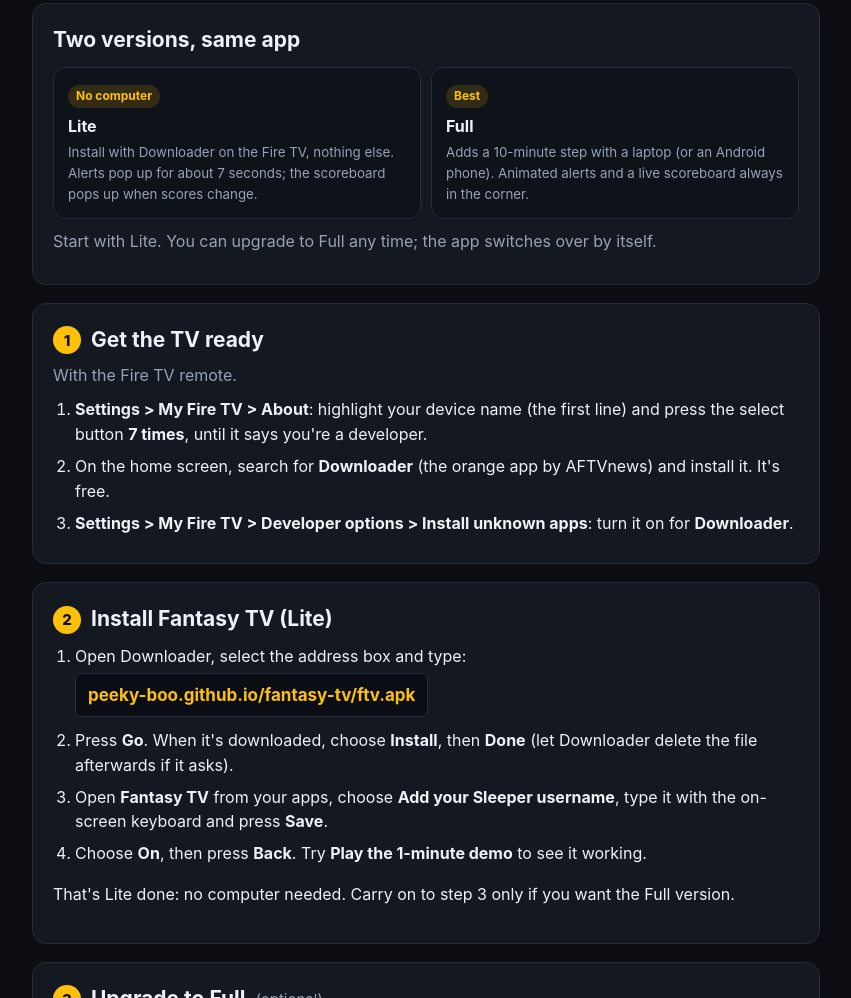
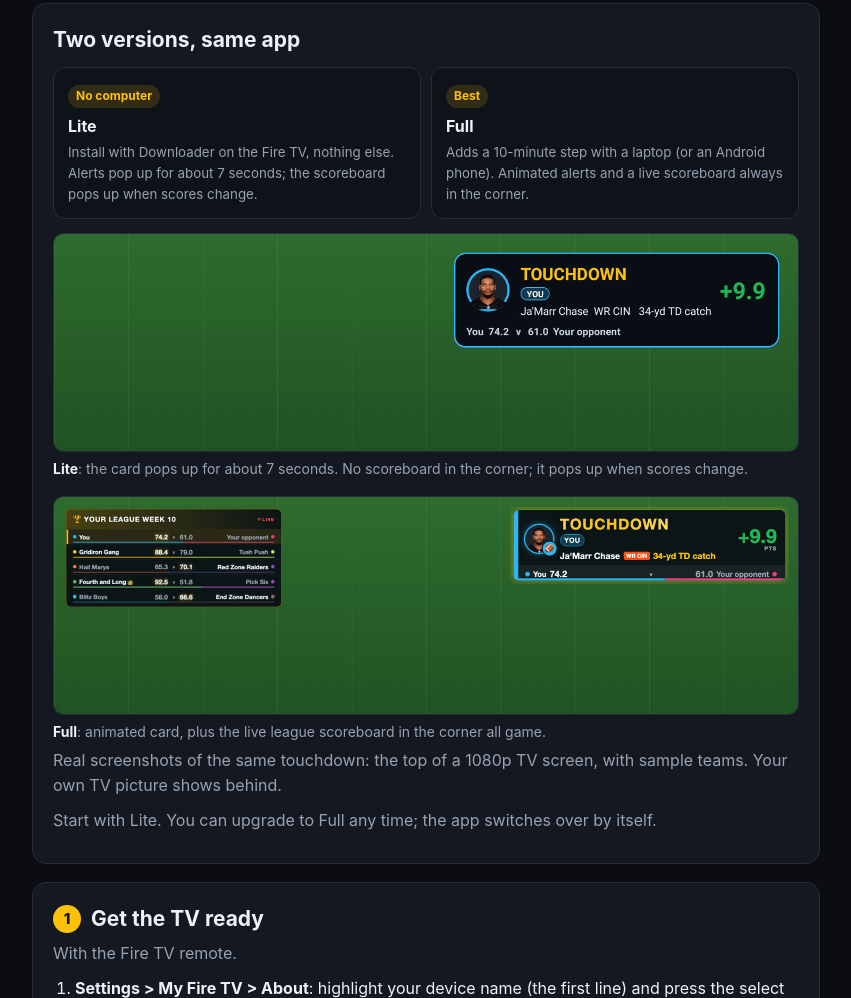
Before and after one commit to Peeky-Boo/fantasy-tv, a plain HTML site: page install.html in a window 1280 px wide. Shown: the part 225-1223 px from the top of the page, without its empty margins (214-1065 px from the left). Drawn offline with Linux system fonts and the light colour scheme.

Commit message:
Guide: Lite vs Full screenshots; app 1.7 (sound in time with lite cards, solid lite cards, sample alerts)
Co-Authored-By: Claude Opus 5.5 <noreply@anthropic.com>

```diff
--- a/install.html
+++ b/install.html
@@ -36,6 +36,11 @@
   table { width: 100%; border-collapse: collapse; font-size: 15px; margin-top: 6px; }
   th, td { text-align: left; padding: 8px 6px; border-top: 1px solid var(--line); vertical-align: top; }
   th { color: var(--muted); font-weight: 600; }
+  .shots { display: grid; grid-template-columns: 1fr; gap: 16px; margin: 14px 0 6px; }
+  .shots figure { margin: 0; }
+  .shots img { width: 100%; height: auto; display: block; border-radius: 10px; border: 1px solid var(--line); }
+  .shots figcaption { font-size: 14px; color: var(--muted); margin-top: 6px; }
+  .shots figcaption b { color: var(--ink); }
   footer { color: var(--muted); font-size: 13px; text-align: center; margin-top: 30px; }
 </style>
 </head>
@@ -60,6 +65,13 @@
       <div class="card"><span class="tag">No computer</span><b>Lite</b><small>Install with Downloader on the Fire TV, nothing else. Alerts pop up for about 7 seconds; the scoreboard pops up when scores change.</small></div>
       <div class="card"><span class="tag">Best</span><b>Full</b><small>Adds a 10-minute step with a laptop (or an Android phone). Animated alerts and a live scoreboard always in the corner.</small></div>
     </div>
+    <div class="shots">
+      <figure><img src="img/lite.jpg" alt="Lite: a touchdown card in the top-right corner" width="1400" height="408" loading="lazy">
+        <figcaption><b>Lite</b>: the card pops up for about 7 seconds. No scoreboard in the corner; it pops up when scores change.</figcaption></figure>
+      <figure><img src="img/full.jpg" alt="Full: an animated touchdown card top right and a live league scoreboard top left" width="1400" height="408" loading="lazy">
+        <figcaption><b>Full</b>: animated card, plus the live league scoreboard in the corner all game.</figcaption></figure>
+    </div>
+    <p class="sub">Real screenshots of the same touchdown: the top of a 1080p TV screen, with sample teams. Your own TV picture shows behind.</p>
     <p class="sub" style="margin-top:10px">Start with Lite. You can upgrade to Full any time; the app switches over by itself.</p>
   </section>
 
```
Also changed, not shown: img/full.jpg (added), img/lite.jpg (added), 2 other files.
